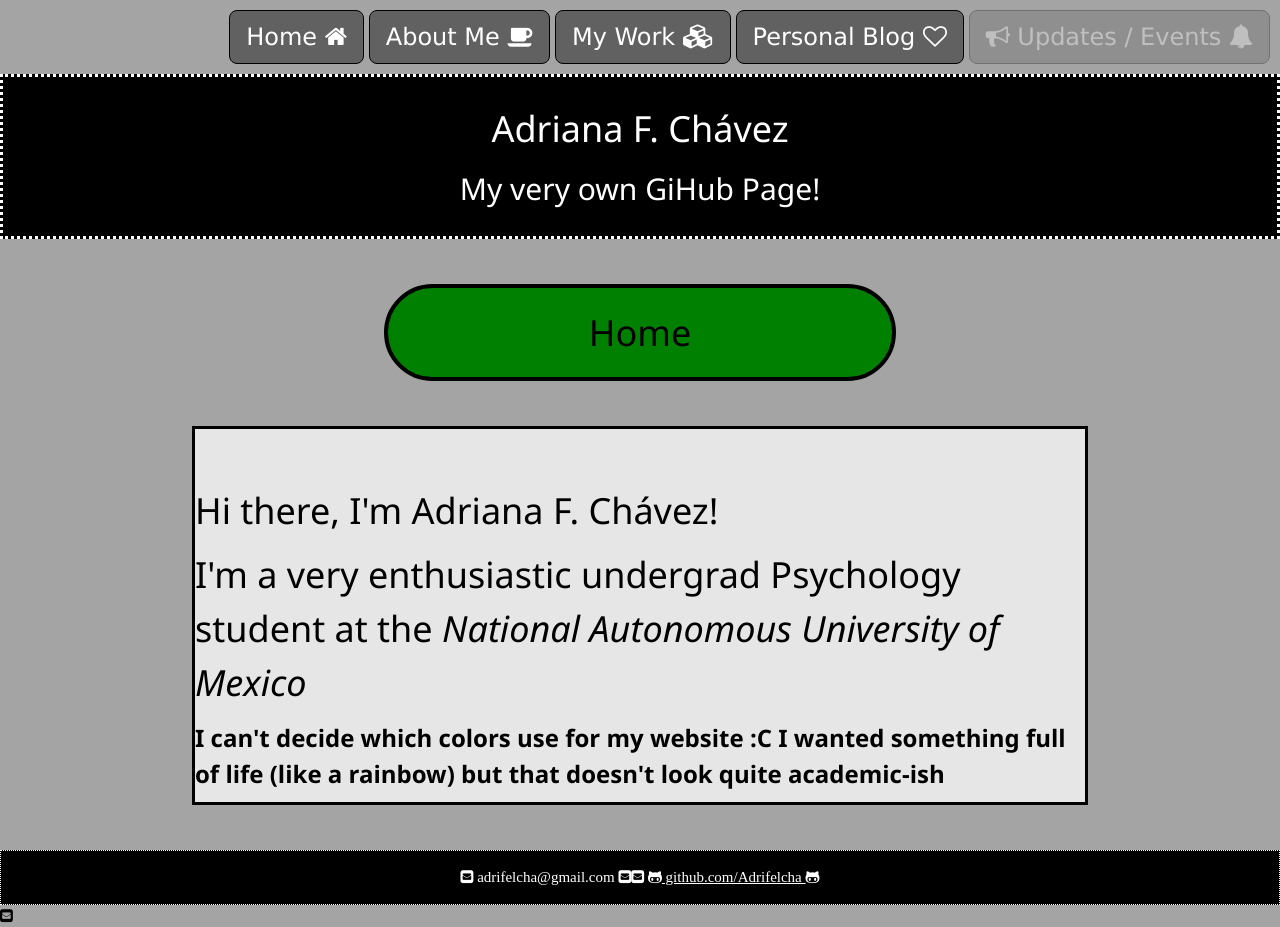
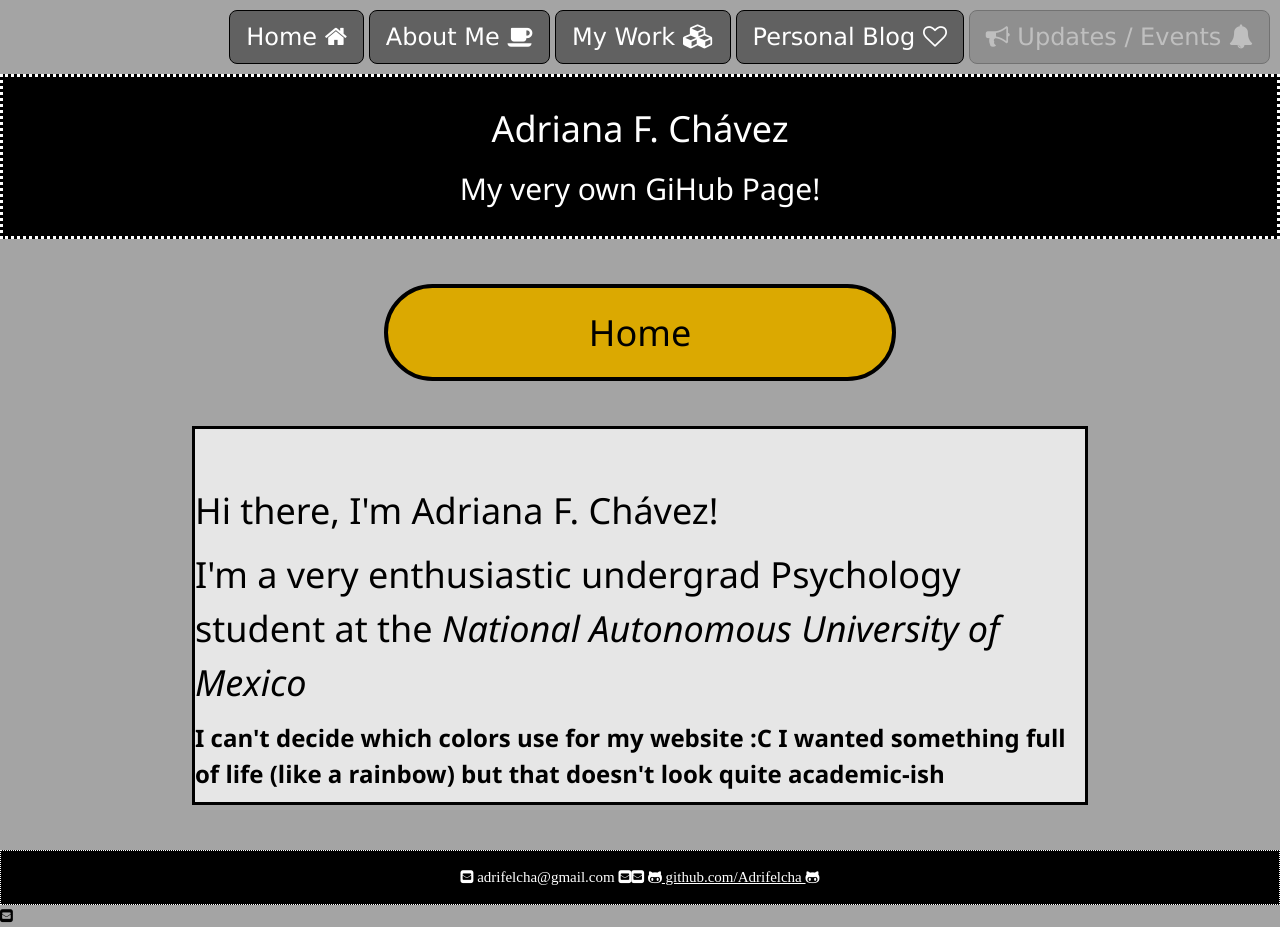
Before and after one commit to Adrifelcha/Adrifelcha-github.io, a Jekyll site: the page built from index.html, in a window 1280 px wide. Built offline with Jekyll 4.4.1, drawn with Linux system fonts in a browser that asks for light colours.

Commit message:
Update index.html

```diff
--- a/index.html
+++ b/index.html
@@ -2,7 +2,7 @@
 layout: default
 title: Home
 ---
-	<header class=style2 style="background-color: green;">
+	<header class=style2 style="background-color: #DBA901; font-weight: bold;">
       		<h1 class="project-name">{{ page.title }}</h1>
     	</header>
 
```
